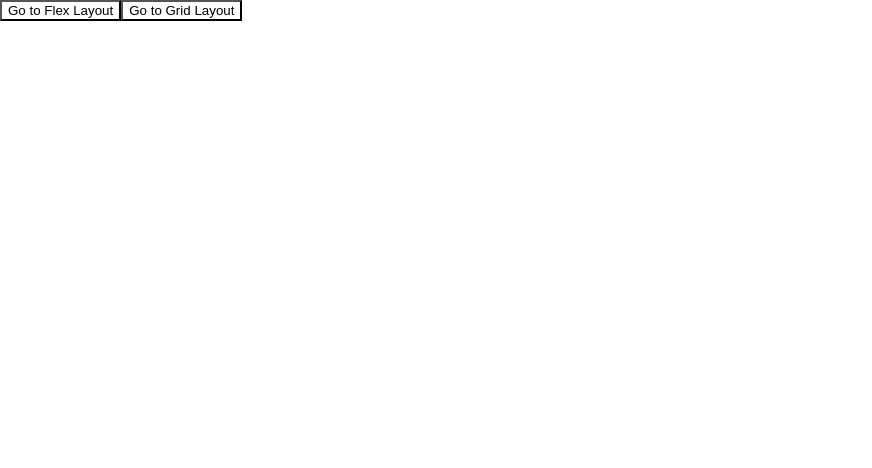
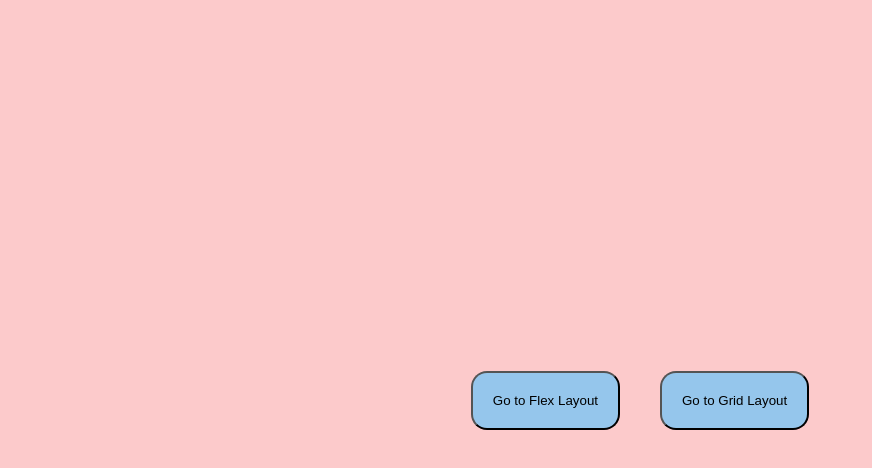
Before and after one commit to EsraMulkpinar/hyper-angular, an Angular app: page /home in a window 1280 px wide. Shown: the top 468 px of the page, without its empty margins (0-872 px from the left). Built offline with nearby package versions, Linux system fonts and the light colour scheme.

Commit message:
home page css fixed

```diff
--- a/src/app/grid/grid-routing.module.ts
+++ b/src/app/grid/grid-routing.module.ts
@@ -6,12 +6,6 @@ const routes: Routes = [
   {
     path: '',
     component: GridMainLayoutComponent,
-    // children: [
-    //   {
-    //     path: 'home',
-    //     loadChildren: () => import('../grid/grid.module').then(m => m.GridModule)
-    //   },
-    // ]
   }
 ];
 
--- a/src/app/home/home-layout/home-layout.component.css
+++ b/src/app/home/home-layout/home-layout.component.css
@@ -0,0 +1,14 @@
+.container{
+    height: 100vh;
+    display: flex;
+    justify-content: center;
+    align-items: center;
+    background-color: #fccacb;
+}
+button{
+    margin: 20px;
+    padding: 20px;
+    border-radius: 16px;
+    background-color: #95c6ec;
+    cursor: pointer;
+}
```
Also changed, not shown: src/app/flex/flex-routing.module.ts (+0 -10 lines).
